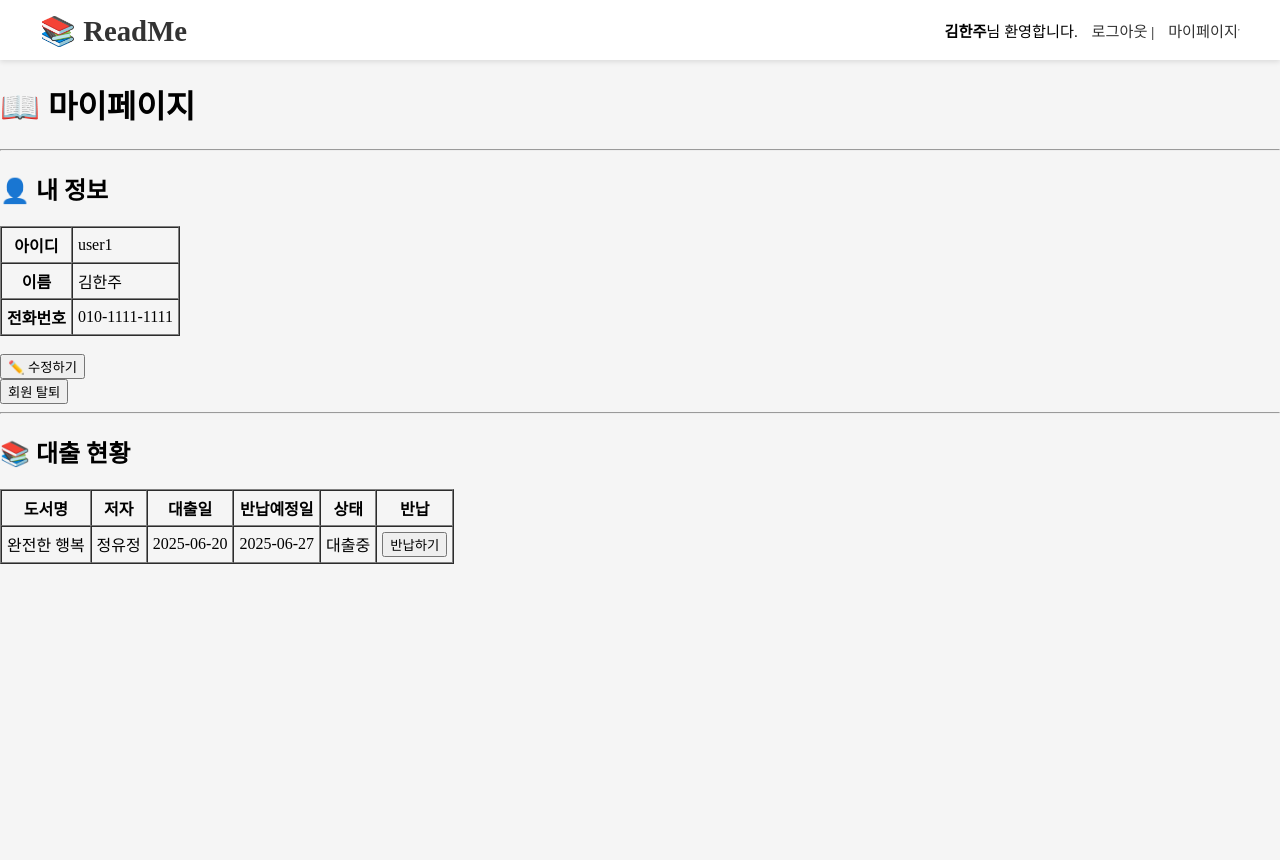
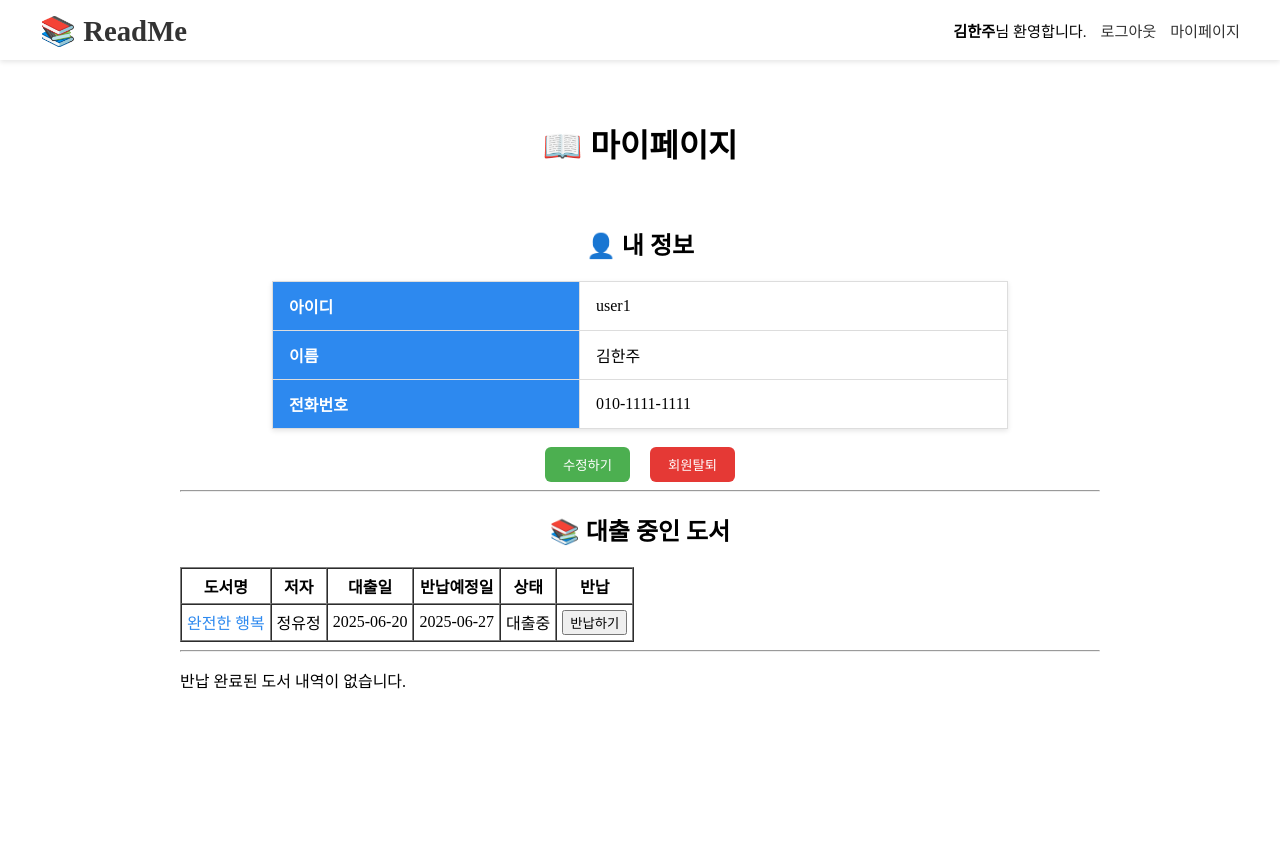
Before and after one commit to ithodol/readme, a PHP site: page /user/info.php in a window 1280 px wide. Run offline with PHP 8.4, Linux system fonts and the light colour scheme; a user stored in the database is signed in; data comes from the database, SQL or seed files in the repository; some web fonts are replaced.

Commit message:
7/3 도서 반납 완료

```diff
--- a/css/main.css
+++ b/css/main.css
@@ -6,6 +6,8 @@
 }
 * {
     font-family: 'NEXON Lv1 Gothic OTF';
+    /* margin: 0 auto;
+    padding: 0px; */
 }
 a{
     text-decoration: none;
@@ -15,7 +17,6 @@ html, body {
     margin: 0;
     padding: 0;
     height: 100%;
-    background-color: #f5f5f5;
 }
 body {
   padding-top: 60px;
--- /dev/null
+++ b/css/user.css
@@ -0,0 +1,80 @@
+.userInfoCon {
+  max-width: 960px;
+  margin: 0 auto;
+  padding: 0 20px;
+  box-sizing: border-box;
+}
+
+/* 페이지 제목 */
+.pageTitle {
+    margin: 60px 0px;
+    text-align: center;
+}
+.userInfoCon > h2{
+    text-align: center;
+}
+
+/* 테이블 */
+.userTable {
+  width: 80%;           /* 부모 너비 80% */
+  margin-left: auto;
+  margin-right: auto;   /* 자동 마진으로 가운데 정렬 */
+  border-collapse: collapse;
+  box-shadow: 0 2px 5px rgba(0,0,0,0.1);
+  font-size: 1rem;
+  display: table;       /* 혹시 다른 스타일로 바뀌었나 확인 */
+}
+
+.userTable th,
+.userTable td {
+  border: 1px solid #ddd;
+  padding: 12px 16px;
+  text-align: left;
+}
+
+.userTable th {
+  background-color: #2d89ef;
+  color: white;
+  font-weight: 600;
+}
+
+.formBox{
+    display: flex;
+    justify-content: center;
+}
+
+
+/* 버튼 */
+.infoUpdateBtn, .infoDeleteBtn {
+  background-color: #4CAF50;
+  color: white;
+  padding: 8px 18px;
+  border: none;
+  border-radius: 6px;
+  cursor: pointer;
+  margin: 0px 10px;
+}
+.infoUpdateBtn:hover {
+  background-color: #45a049;
+}
+.infoDeleteBtn{
+    background-color: #E53935;
+}
+.infoDeleteBtn:hover{
+    background-color: #B71C1C ;
+}
+
+
+
+/* 링크 */
+.link {
+  color: #2d89ef;
+  text-decoration: none;
+  font-weight: 500;
+  transition: color 0.3s ease;
+}
+
+.link:hover {
+  color: #1a5fc8;
+  text-decoration: underline;
+}
--- a/header.php
+++ b/header.php
@@ -11,6 +11,7 @@ if (session_status() === PHP_SESSION_NONE) {
     <link rel="stylesheet" href="/readme/css/main.css">
     <link rel="stylesheet" href="/readme/css/header.css">
     <link rel="stylesheet" href="/readme/css/book.css">
+    <link rel="stylesheet" href="/readme/css/user.css">
 </head>
 <body>
     <header class="globalHeader">
@@ -24,7 +25,7 @@ if (session_status() === PHP_SESSION_NONE) {
                       <a href='/readme/admin/info.php'>관리자 전용</a>";
             } else if (isset($_SESSION['uno'])) {
                 echo "<strong>" . htmlspecialchars($_SESSION['uname']) . "</strong>님 환영합니다.
-                      <a href='/readme/user/logout.php'>로그아웃</a> |
+                      <a href='/readme/user/logout.php'>로그아웃 </a>
                       <a href='/readme/user/info.php'>마이페이지</a>";
             } else {
                 echo "<a href='/readme/user/login.php'>회원 로그인</a> |
@@ -33,5 +34,4 @@ if (session_status() === PHP_SESSION_NONE) {
             ?>
             </div>
         </div>
-        <hr>
     </header>
--- a/user/info.php
+++ b/user/info.php
@@ -20,24 +20,25 @@ $user = $result_user->fetch_assoc();
 
 <?php include '../header.php'; ?>
 
-<h1>📖 마이페이지</h1>
-
-<hr>
+<div class="userInfoCon">
+    <h1 class="pageTitle">📖 마이페이지</h1>
 
     <!-- 사용자 정보 -->
     <h2>👤 내 정보</h2>
-<table border="1" cellpadding="5" cellspacing="0">
-    <tr><th>아이디</th><td><?php echo htmlspecialchars($user['uid']); ?></td></tr>
-    <tr><th>이름</th><td><?php echo htmlspecialchars($user['uname']); ?></td></tr>
-    <tr><th>전화번호</th><td><?php echo htmlspecialchars($user['uphone']); ?></td></tr>
+    <table class="userTable" border="1" cellpadding="5" cellspacing="0">
+        <tr><th>아이디</th><td><?= htmlspecialchars($user['uid']) ?></td></tr>
+        <tr><th>이름</th><td><?= htmlspecialchars($user['uname']) ?></td></tr>
+        <tr><th>전화번호</th><td><?= htmlspecialchars($user['uphone']) ?></td></tr>
     </table>
     <br>
+    <div class="formBox">
         <form action="update.php" method="get">
-    <button type="submit">✏️ 수정하기</button>
+            <button class="infoUpdateBtn" type="submit">수정하기</button>
         </form>
         <form action="deletePro.php" method="post">
-    <button type="submit">회원 탈퇴</button>
+            <button class="infoDeleteBtn" type="submit">회원탈퇴</button>
         </form>
+    </div>
 
     <hr>
 
@@ -56,34 +57,90 @@ $stmt->bind_param("i", $uno);
     $stmt->execute();
     $result = $stmt->get_result();
 
-if ($result->num_rows > 0) {
-    echo "<h2>📚 대출 현황</h2>";
-    echo "<table border='1' cellpadding='5' cellspacing='0'>";
-    echo "<thead><tr>";
-    echo "<th>도서명</th><th>저자</th><th>대출일</th><th>반납예정일</th><th>상태</th><th>반납</th>";
-    echo "</tr></thead><tbody>";
+    if ($result->num_rows > 0): ?>
+        <h2 class="sectionTitle">📚 대출 중인 도서</h2>
+        <table border="1" cellpadding="5" cellspacing="0">
+            <thead>
+                <tr>
+                    <th>도서명</th>
+                    <th>저자</th>
+                    <th>대출일</th>
+                    <th>반납예정일</th>
+                    <th>상태</th>
+                    <th>반납</th>
+                </tr>
+            </thead>
+            <tbody>
+            <?php while ($row = $result->fetch_assoc()): ?>
+                <tr>
+                    <td>
+                        <a href="../book/bookView.php?bno=<?= $row['bno'] ?>" class="link">
+                            <?= htmlspecialchars($row['btitle']) ?>
+                        </a>
+                    </td>
+                    <td><?= htmlspecialchars($row['briter']) ?></td>
+                    <td><?= htmlspecialchars($row['ldate']) ?></td>
+                    <td><?= htmlspecialchars($row['lddate']) ?></td>
+                    <td><?= $row['lstate'] == 0 ? '대출중' : '반납완료' ?></td>
+                    <td>
+                        <form method="post" action="returnBook.php">
+                            <input type="hidden" name="lno" value="<?= $row['lno'] ?>">
+                            <button type="submit">반납하기</button>
+                        </form>
+                    </td>
+                </tr>
+            <?php endwhile; ?>
+            </tbody>
+        </table>
+    <?php else: ?>
+        <p>현재 대출 중인 도서가 없습니다.</p>
+    <?php endif; ?>
 
-    while ($row = $result->fetch_assoc()) {
-        echo "<tr>";
-        echo "<td>" . htmlspecialchars($row['btitle']) . "</td>";
-        echo "<td>" . htmlspecialchars($row['briter']) . "</td>";
-        echo "<td>" . htmlspecialchars($row['ldate']) . "</td>";
-        echo "<td>" . htmlspecialchars($row['lddate']) . "</td>";
-        echo "<td>" . ($row['lstate'] == 0 ? '대출중' : '반납완료') . "</td>";
-        echo "<td>";
-        echo "<form method='post' action='returnBook.php' style='margin:0;'>";
-        echo "<input type='hidden' name='lno' value='" . $row['lno'] . "'>";
-        echo "<button type='submit'>반납하기</button>";
-        echo "</form>";
-        echo "</td>";
-        echo "</tr>";
-    }
+    <hr>
 
-    echo "</tbody></table>";
-} else {
-    echo "<p>현재 대출 중인 도서가 없습니다.</p>";
-}
-?>
+    <!-- 대출 내역 -->
+    <?php
+    $sqlHistory = "
+        SELECT loan.lno, book.bno, book.btitle, book.briter, loan.ldate, loan.lddate, loan.lrdate
+        FROM loan
+        JOIN book ON loan.bno = book.bno
+        WHERE loan.uno = ? AND loan.lstate = 1
+        ORDER BY loan.lrdate DESC
+    ";
+
+    $stmtHistory = $conn->prepare($sqlHistory);
+    $stmtHistory->bind_param("i", $uno);
+    $stmtHistory->execute();
+    $resultHistory = $stmtHistory->get_result();
+
+    if ($resultHistory->num_rows > 0): ?>
+        <h2>📚 대출 내역</h2>
+        <table border="1" cellpadding="5" cellspacing="0">
+            <thead>
+                <tr>
+                    <th>도서명</th>
+                    <th>저자</th>
+                    <th>대출일</th>
+                    <th>반납예정일</th>
+                    <th>반납일</th>
+                </tr>
+            </thead>
+            <tbody>
+            <?php while ($row = $resultHistory->fetch_assoc()): ?>
+                <tr>
+                    <td><a href="../book/bookView.php?bno=<?= $row['bno'] ?>"><?= htmlspecialchars($row['btitle']) ?></a></td>
+                    <td><?= htmlspecialchars($row['briter']) ?></td>
+                    <td><?= htmlspecialchars($row['ldate']) ?></td>
+                    <td><?= htmlspecialchars($row['lddate']) ?></td>
+                    <td><?= htmlspecialchars($row['lrdate']) ?></td>
+                </tr>
+            <?php endwhile; ?>
+            </tbody>
+        </table>
+    <?php else: ?>
+        <p>반납 완료된 도서 내역이 없습니다.</p>
+    <?php endif; ?>
+</div>
 
 </body>
 </html>
```
Also changed, not shown: book/returnBookPro.php (added, +51 -0 lines). Lines whose indentation alone changed are shown as unchanged.
